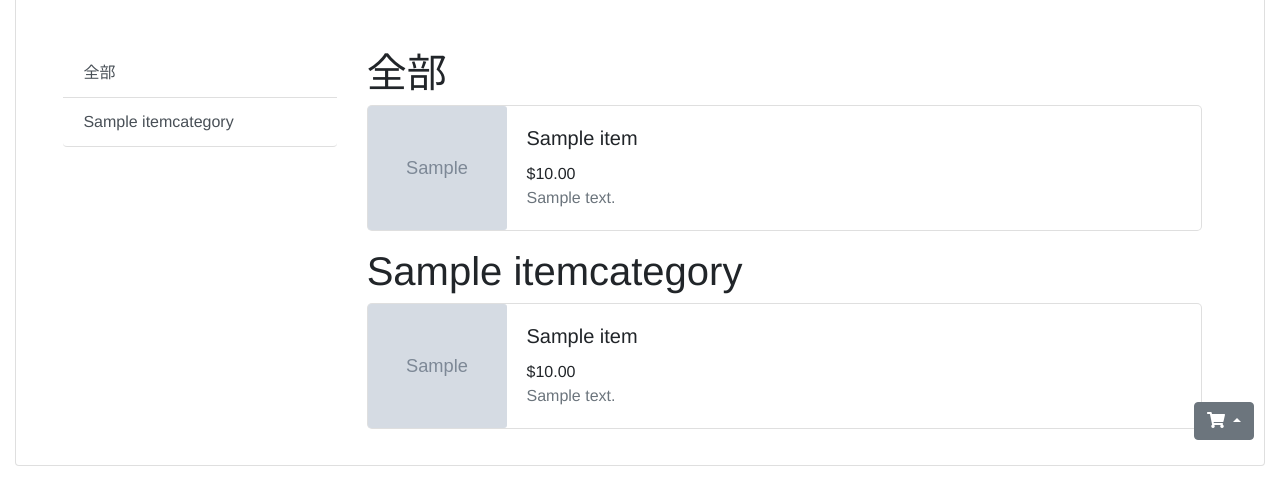
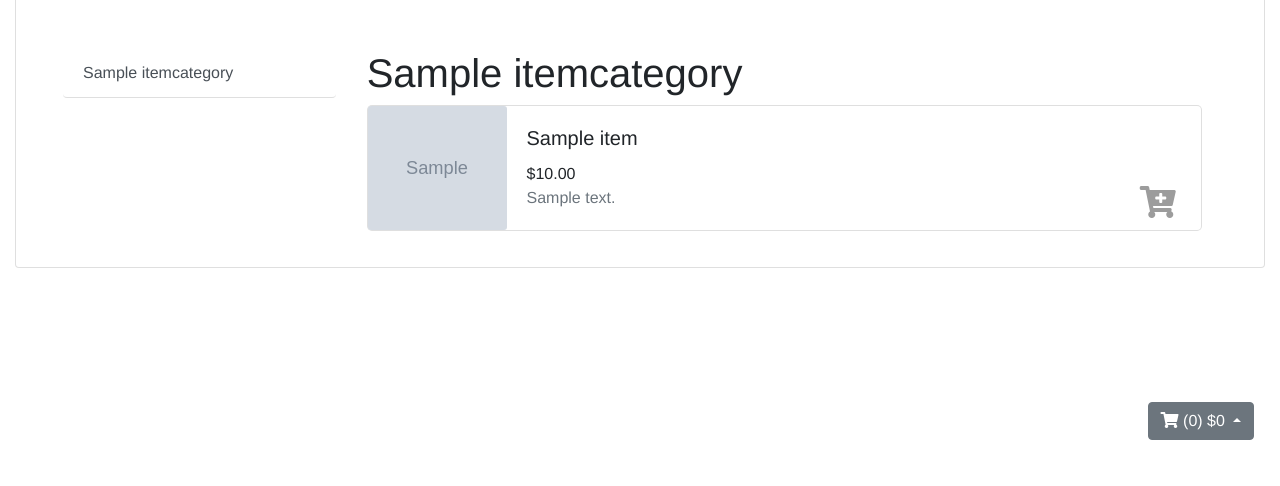
Before and after one commit to Pr0gCat/web-dev-lession, a Django app: a page that uses JsonGo/takoeats/templates/shop/index.html in a window 1280 px wide. Shown: the part 360-846 px from the top of the page. After the commit the page ends 800 px from the top, so only its background shows below. Run offline with Django 3.2, Linux system fonts and the light colour scheme; a user stored in the database is signed in; tables that the repository leaves empty hold one stand-in row (values such as "Sample post"); grey boxes marked "Sample" are stand-in pictures; some libraries are stand-ins or nearby versions.

Commit message:
added shopping cart

```diff
--- a/JsonGo/takoeats/models.py
+++ b/JsonGo/takoeats/models.py
@@ -5,6 +5,7 @@ from datetime import datetime
 
 import os
 import hashlib
+import json
 
 def hash_img(instance, filename):
     instance.image.open()
@@ -55,7 +56,7 @@ class Item(models.Model):
     desc = models.CharField(max_length=100, null=True)
 
     def __str__(self):
-            return self.name
+            return json.dumps({'id': self.id, 'name': self.name, 'price': float(self.price), 'status': self.status, 'category': self.category.name})
 
 
 class Order(models.Model):
--- a/JsonGo/takoeats/templates/shop/index.html
+++ b/JsonGo/takoeats/templates/shop/index.html
@@ -3,10 +3,95 @@
 {% block sector_name %}商戶專區{% endblock %}
 {% block sector_link %}{% url 's' %}{% endblock %}
 
+{% block script %}
+<script>
+    // ugly code, I know but deadline is short
+    function render_cart(cart){
+        var item_sum = 0;
+        var price_total = 0;
+        $('#cart-items').html('');
+        for(k in cart){
+            var item_html = '<div class="card">'+
+                                '<div class="card-body">'+
+                                    '<div class="row justify-content-between">'+
+                                        '<h5 class="card-title">'+cart[k].name+'</h5>'+
+                                        ' X <p class="card-text">'+cart[k].quantity+'</p>'+
+                                        '=<p class="card-text">$'+cart[k].price*cart[k].quantity+'</p>'+
+                                        '<button class="btn fas fa-times" onclick="remove_item('+ k +')"></button>'+
+                                        '</div>'+
+                                '</div>'+
+                            '</div>';
+            $('#cart-items').html(item_html);
+            price_total += cart[k].price*cart[k].quantity;
+            item_sum += cart[k].quantity;
+        }
+        $('.items-in-cart').text('(' + item_sum + ')' + ' $' + price_total);
+    }
+
+    $(document).ready(function(){
+        var shopping_cart = sessionStorage.getItem('cart');
+        if(shopping_cart != undefined){
+            shopping_cart = JSON.parse(shopping_cart);
+        }else{
+            shopping_cart = {};
+        }
+        render_cart(shopping_cart);
+    });
+    function cb(item){
+        var shop_id = sessionStorage.getItem('shop_id');
+        if(shop_id != {{ shop.id }}){
+            sessionStorage.setItem('shop_id', {{ shop.id }});
+            sessionStorage.setItem('cart', JSON.stringify({}));
+        }
+        var shopping_cart = sessionStorage.getItem('cart');
+        if(shopping_cart != undefined){
+            shopping_cart = JSON.parse(shopping_cart);
+        }else{
+            shopping_cart = {};
+        }
+
+        console.log(item);
+        if(shopping_cart[item.id] == undefined){
+            shopping_cart[item.id] = {
+                'id': item.id,
+                'name': item.name,
+                'price': item.price,
+                'quantity': 1
+            };
+        }else{
+            shopping_cart[item.id].quantity += 1;
+        }
+        console.log(shopping_cart);
+        sessionStorage.setItem('cart', JSON.stringify(shopping_cart));
+        render_cart(shopping_cart);
+    }
+
+    function remove_item(k){
+        console.log('remove', k);
+        var shopping_cart = sessionStorage.getItem('cart');
+        shopping_cart = JSON.parse(shopping_cart);
+        if(shopping_cart[k].quantity > 1){
+            console.log('remove 1');
+            shopping_cart[k].quantity -= 1;
+        }else{
+            console.log('delete');
+            delete shopping_cart[k];
+            console.log(shopping_cart);
+        }
+        sessionStorage.setItem('cart', JSON.stringify(shopping_cart));
+        render_cart(shopping_cart);
+    }
+
+    function empty_cart(){
+        sessionStorage.setItem('cart', JSON.stringify({}));
+        render_cart({});
+    }
+</script>
+{% endblock %}
+
 {% block style %}
 {{ block.super }}
 <style>
-
     .view {
         width: 100%;
         margin-bottom: 20px;
@@ -49,6 +134,14 @@
         font-size: 1.2rem;
     }
 
+    .shop-status {
+        position: absolute;
+        bottom: 8%;
+        right: 4%;
+        font-size: 2rem;
+        color: rgb(224, 224, 224);
+    }
+
     .menu {
         padding-top: 50px;
         padding-left: 5%;
@@ -70,6 +163,31 @@
         height: 100%;
         object-fit: cover;
     }
+
+    .fa-cart-plus {
+        color: #9c9c9c;
+        cursor: pointer;
+    }
+
+    .addcart-icon {
+        position: absolute;
+        right: 3%;
+        bottom: 10%;
+    }
+
+    .dropdown-menu {
+        width: 400px;
+        height: 600px;
+    }
+
+    #shopping-cart-card {
+        height: 100%;
+    }
+
+    .card-header {
+        background-color: transparent;
+        border: none;
+    }
 </style>
 {% endblock %}
 
@@ -79,31 +197,34 @@
     <div class="card view">
         <div class="banner col-12">
             {% if shop.image_url %}
-            <img src="{{ shop.image.url }}" class="img-fluid banner-img" alt="Responsive image" draggable="false">
+            <img src="{{ shop.image.url }}" class="img-fluid banner-img animate__animated animate__fadeIn" alt="Responsive image" draggable="false">
             {% else %}
-            <img src="https://picsum.photos/1920/300" class="img-fluid banner-img" alt="Responsive image"
+            <img src="https://picsum.photos/1920/300" class="img-fluid banner-img animate__animated animate__fadeIn" alt="Responsive image"
                 draggable="false">
             {% endif %}
             <a onclick="window.history.go(-1);"><i class="fas fa-arrow-left fa-2x back-btn"></i></a>
             <div class="text-white banner-header">{{ shop.name }}</div>
             <div class="banner-owner">店家: {{ shop.owner.username }}</div>
+            <div class="shop-status">{% if shop.opened %}營業中{% else %}休息中{% endif %}</div>
         </div>
         <!-- Nav tabs -->
         <div class="row menu">
             {% regroup items by category as items_by_category %}
             <div id="item-list" class="list-group col-3">
-                <a class="list-group-item list-group-item-action" href="#all">全部</a>
                 {% for category in items_by_category %}
-                <a class="list-group-item list-group-item-action"
+                <a class="list-group-item list-group-item-action animate__animated animate__flipInX"
                     href="#cate-{{category.grouper}}">{{category.grouper}}</a>
                 {% endfor %}
             </div>
 
             <div class="col">
                 <div class="row-12" data-spy="scroll" data-target="#item-list" data-offset="0">
-                    <h1 id="list-item-1">全部</h1>
-                    {% for item in items %}
-                    <div class="card mb-3 item">
+                    <!-- categories -->
+                    {% for category in items_by_category %}
+                    <h1 id="list-item-{{category.grouper}}">{{category.grouper}}</h1>
+                    {% for item in category.list %}
+                    {% if item.status != 2 %}
+                    <div class="card mb-3 item animate__animated animate__fadeInUp">
                         <div class="row no-gutters">
                             <div class="col-md-2">
                                 <img src="{{ item.image.url }}" class="card-img" alt="404 image not found">
@@ -115,30 +236,14 @@
                                     <p class="card-text text-muted">{{ item.desc }}</p>
                                 </div>
                             </div>
+                            {% if item.status == 0 %}
+                            <i class="fas fa-cart-plus fa-2x addcart-icon" onclick="cb({{ item }})" ></i>
+                            {% elif item.status == 1 %}
+                            <span class="addcart-icon" >已下架</span>
+                            {% endif %}
                         </div>
                     </div>
-                    {% empty %}
-                    <h2 class="text-muted">空空如也...</h2>
-                    {% endfor %}
-                    <!-- categories -->
-                    {% for category in items_by_category %}
-
-                    <h1 id="list-item-{{category.grouper}}">{{category.grouper}}</h1>
-                    {% for item in category.list %}
-                    <div class="card mb-3 item">
-                        <div class="row no-gutters">
-                            <div class="col-md-2">
-                                <img src="{{ item.image.url }}" class="card-img" alt="404 image not found">
-                            </div>
-                            <div class="col-md-8">
-                                <div class="card-body">
-                                    <h5 class="card-title">{{ item.name }}</h5>
-                                    <span class="price">${{ item.price }}</span>
-                                    <p class="card-text text-muted">{{ item.desc }}</p>
-                                </div>
-                            </div>
-                        </div>
-                    </div>
+                    {% endif %}
                     {% endfor %}
                     {% endfor %}
                 </div>
@@ -150,8 +255,18 @@
 
 {% block action_menu_icon %}
 <i class="fas fa-shopping-cart"></i>
+<span class="items-in-cart">0</span>
 {% endblock %}
 
 {% block action_menu_content %}
-<a>asdasd</a>
+<div class="card" id="shopping-cart-card">
+    <div class="card-header justify-content-between row">
+        <h4>購物車</h4><button class="btn far fa-trash-alt" title="清空購物車" onclick="empty_cart();"></button>
+    </div>
+
+    <div class="card-body" id="cart-items">
+
+    </div>
+</div>
+
 {% endblock %}
```
